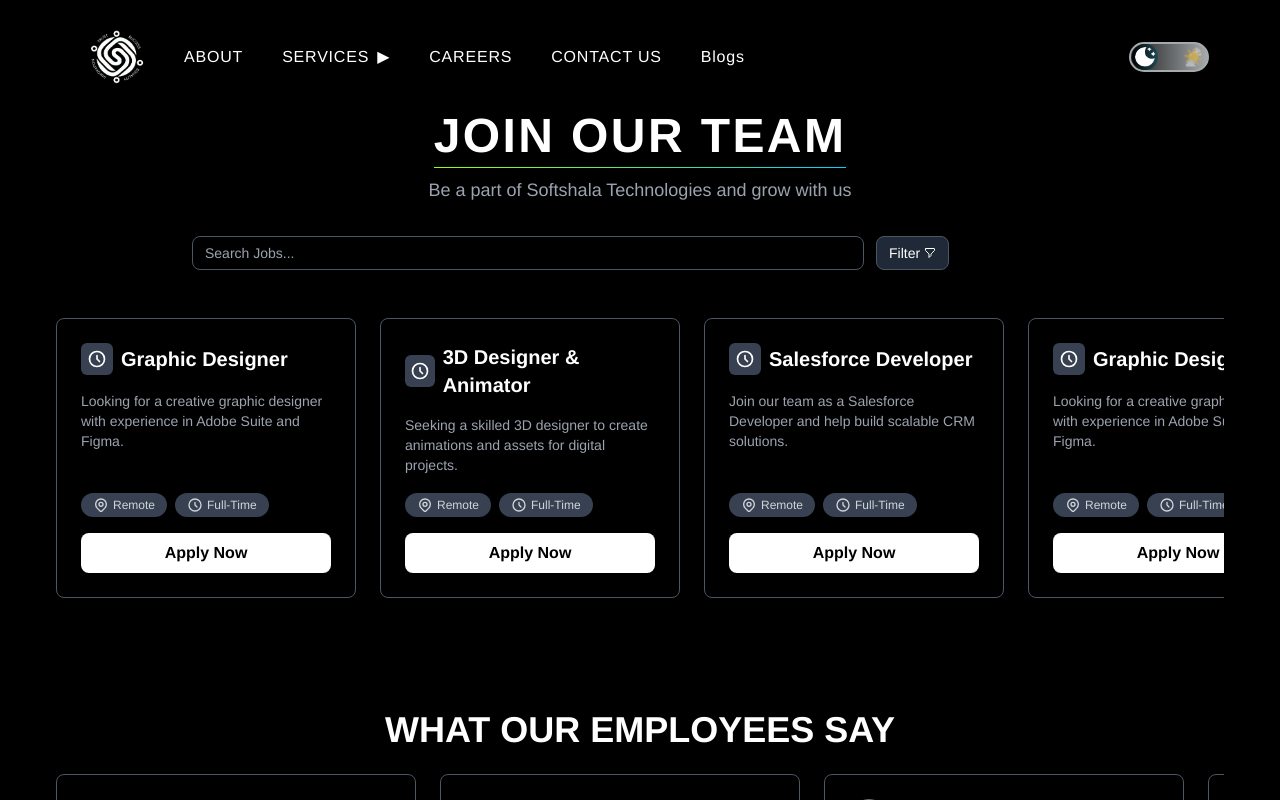
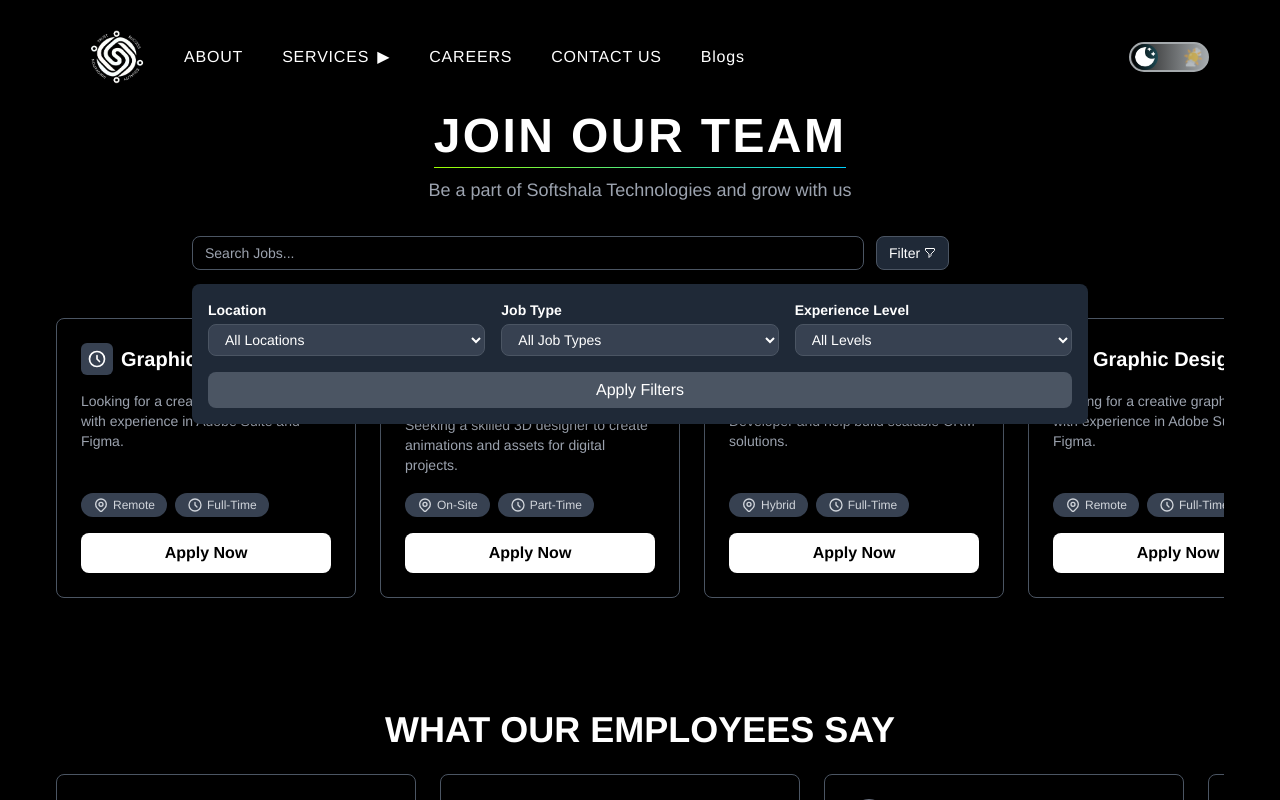
Before and after one commit to softshala/New_website, a React (Vite) app: page /careers in a window 1280 px wide. Both pictures are taken after a click on the button "Filter". Shown: the top 800 px of the page. Built offline with nearby package versions, Linux system fonts and the light colour scheme.

Commit message:
Job Filter Functionality Update

```diff
--- a/src/Components/CAREERS/Careers.jsx
+++ b/src/Components/CAREERS/Careers.jsx
@@ -1,28 +1,44 @@
-// import { motion } from "framer-motion";
 import NavBar from "../NavBar";
 import { useTheme } from "../../Context/ThemeContext";
 import Footer from "../Footer";
 import { Link } from "react-router-dom"; // Import Link for navigation
+import { useState } from "react"; // Import useState for search and filter functionality
 
 const Career = () => {
   const { isDarkTheme } = useTheme();
+  const [searchTerm, setSearchTerm] = useState(""); // State for search input
+  const [showFilters, setShowFilters] = useState(false); // State to toggle filter dropdown
+  const [filters, setFilters] = useState({
+    location: "",
+    jobType: "",
+    experienceLevel: "",
+  }); // State for filter options
 
-  // Card data array for job cards
+  // Card data array for job cards with additional fields for filtering
   const jobCards = [
     {
       title: "Graphic Designer",
       description:
         "Looking for a creative graphic designer with experience in Adobe Suite and Figma.",
+      location: "Remote",
+      jobType: "Full-Time",
+      experienceLevel: "Mid-Level",
     },
     {
       title: "3D Designer & Animator",
       description:
         "Seeking a skilled 3D designer to create animations and assets for digital projects.",
+      location: "On-Site",
+      jobType: "Part-Time",
+      experienceLevel: "Senior",
     },
     {
       title: "Salesforce Developer",
       description:
         "Join our team as a Salesforce Developer and help build scalable CRM solutions.",
+      location: "Hybrid",
+      jobType: "Full-Time",
+      experienceLevel: "Entry-Level",
     },
   ];
 
@@ -66,7 +82,7 @@ const Career = () => {
       date: "March 29, 2025",
       description:
         "Explore how Salesforce helps businesses reduce their carbon footprint and build sustainable digital systems.",
-      link: "/blog1", // Link to Blog1
+      link: "/blog1",
     },
     {
       title:
@@ -75,7 +91,7 @@ const Career = () => {
       date: "March 29, 2025",
       description:
         "Learn why thought leadership in Salesforce implementation is crucial for business success.",
-      link: "/blog2", // Link to Blog2
+      link: "/blog2",
     },
     {
       title:
@@ -96,6 +112,50 @@ const Career = () => {
       link: "/blog2",
     },
   ];
+
+  // Handle search input change
+  const handleSearchChange = (e) => {
+    setSearchTerm(e.target.value);
+  };
+
+  // Handle filter changes
+  const handleFilterChange = (e) => {
+    const { name, value } = e.target;
+    setFilters((prevFilters) => ({
+      ...prevFilters,
+      [name]: value,
+    }));
+  };
+
+  // Filter job cards based on search term and filters
+  const filteredJobCards = jobCards.filter((job) => {
+    // Search filter
+    const matchesSearch = [job.title, job.description].some((field) =>
+      field.toLowerCase().includes(searchTerm.toLowerCase())
+    );
+
+    // Location filter
+    const matchesLocation = filters.location
+      ? job.location === filters.location
+      : true;
+
+    // Job type filter
+    const matchesJobType = filters.jobType
+      ? job.jobType === filters.jobType
+      : true;
+
+    // Experience level filter
+    const matchesExperienceLevel = filters.experienceLevel
+      ? job.experienceLevel === filters.experienceLevel
+      : true;
+
+    return (
+      matchesSearch &&
+      matchesLocation &&
+      matchesJobType &&
+      matchesExperienceLevel
+    );
+  });
 
   return (
     <>
@@ -126,11 +186,13 @@ const Career = () => {
         </div>
 
         {/* Search and Filter Section */}
-        <div className="flex justify-center items-center mt-8 px-4 md:px-14">
+        <div className="flex justify-center items-center mt-8 px-4 md:px-14 relative">
           <div className="flex flex-col md:flex-row items-center w-full max-w-4xl gap-3">
             <input
               type="text"
               placeholder="Search Jobs..."
+              value={searchTerm}
+              onChange={handleSearchChange}
               className={`w-full md:w-3/4 py-1.5 px-3 rounded-lg border text-sm ${
                 isDarkTheme
                   ? "bg-transparent border-gray-600 text-white placeholder-gray-400"
@@ -138,6 +200,7 @@ const Career = () => {
               } focus:outline-none focus:ring-2 focus:ring-blue-500`}
             />
             <button
+              onClick={() => setShowFilters(!showFilters)}
               className={`flex items-center gap-1 py-1.5 px-3 rounded-lg border text-sm ${
                 isDarkTheme
                   ? "bg-gray-800 border-gray-600 text-white"
@@ -161,13 +224,101 @@ const Career = () => {
               </svg>
             </button>
           </div>
+
+          {/* Filter Dropdown */}
+          {showFilters && (
+            <div
+              className={`absolute top-16 md:top-12 w-full max-w-4xl p-4 rounded-lg shadow-lg z-10 ${
+                isDarkTheme ? "bg-gray-800 text-white" : "bg-white text-black"
+              }`}
+            >
+              <div className="grid grid-cols-1 md:grid-cols-3 gap-4">
+                {/* Location Filter */}
+                <div>
+                  <label className="block text-sm font-semibold mb-1">
+                    Location
+                  </label>
+                  <select
+                    name="location"
+                    value={filters.location}
+                    onChange={handleFilterChange}
+                    className={`w-full py-1.5 px-3 rounded-lg border text-sm ${
+                      isDarkTheme
+                        ? "bg-gray-700 border-gray-600 text-white"
+                        : "bg-white border-gray-300 text-black"
+                    } focus:outline-none focus:ring-2 focus:ring-blue-500`}
+                  >
+                    <option value="">All Locations</option>
+                    <option value="Remote">Remote</option>
+                    <option value="On-Site">On-Site</option>
+                    <option value="Hybrid">Hybrid</option>
+                  </select>
+                </div>
+
+                {/* Job Type Filter */}
+                <div>
+                  <label className="block text-sm font-semibold mb-1">
+                    Job Type
+                  </label>
+                  <select
+                    name="jobType"
+                    value={filters.jobType}
+                    onChange={handleFilterChange}
+                    className={`w-full py-1.5 px-3 rounded-lg border text-sm ${
+                      isDarkTheme
+                        ? "bg-gray-700 border-gray-600 text-white"
+                        : "bg-white border-gray-300 text-black"
+                    } focus:outline-none focus:ring-2 focus:ring-blue-500`}
+                  >
+                    <option value="">All Job Types</option>
+                    <option value="Full-Time">Full-Time</option>
+                    <option value="Part-Time">Part-Time</option>
+                    <option value="Contract">Contract</option>
+                  </select>
+                </div>
+
+                {/* Experience Level Filter */}
+                <div>
+                  <label className="block text-sm font-semibold mb-1">
+                    Experience Level
+                  </label>
+                  <select
+                    name="experienceLevel"
+                    value={filters.experienceLevel}
+                    onChange={handleFilterChange}
+                    className={`w-full py-1.5 px-3 rounded-lg border text-sm ${
+                      isDarkTheme
+                        ? "bg-gray-700 border-gray-600 text-white"
+                        : "bg-white border-gray-300 text-black"
+                    } focus:outline-none focus:ring-2 focus:ring-blue-500`}
+                  >
+                    <option value="">All Levels</option>
+                    <option value="Entry-Level">Entry-Level</option>
+                    <option value="Mid-Level">Mid-Level</option>
+                    <option value="Senior">Senior</option>
+                  </select>
+                </div>
+              </div>
+              <button
+                onClick={() => setShowFilters(false)}
+                className={`mt-4 w-full py-1.5 rounded-lg ${
+                  isDarkTheme
+                    ? "bg-gray-600 text-white hover:bg-gray-500"
+                    : "bg-gray-200 text-black hover:bg-gray-300"
+                }`}
+              >
+                Apply Filters
+              </button>
+            </div>
+          )}
         </div>
 
         {/* Job Cards Section with Manual Horizontal Scroll */}
         <div className="mt-12 px-4 md:px-14 pb-20">
           <div className="overflow-x-auto snap-x snap-mandatory scrollbar-hide">
             <div className="inline-flex gap-6">
-              {[...jobCards, ...jobCards].map((job, index) => (
+              {filteredJobCards.length > 0 ? (
+                [...filteredJobCards, ...filteredJobCards].map((job, index) => (
                   <div
                     key={index}
                     className={`w-[300px] p-6 rounded-lg border snap-center ${
@@ -230,7 +381,7 @@ const Career = () => {
                             d="M15 11a3 3 0 11-6 0 3 3 0 016 0z"
                           />
                         </svg>
-                      Remote
+                        {job.location}
                       </span>
                       <span
                         className={`text-xs px-3 py-1 rounded-full flex items-center gap-1 ${
@@ -253,7 +404,7 @@ const Career = () => {
                             d="M12 8v4l3 3m6-3a9 9 0 11-18 0 9 9 0 0118 0z"
                           />
                         </svg>
-                      Full-Time
+                        {job.jobType}
                       </span>
                     </div>
                     <button
@@ -266,7 +417,12 @@ const Career = () => {
                       Apply Now
                     </button>
                   </div>
-              ))}
+                ))
+              ) : (
+                <div className="w-full text-center text-gray-400">
+                  No jobs found matching your criteria.
+                </div>
+              )}
             </div>
           </div>
         </div>
```
Lines whose indentation alone changed are shown as unchanged.
